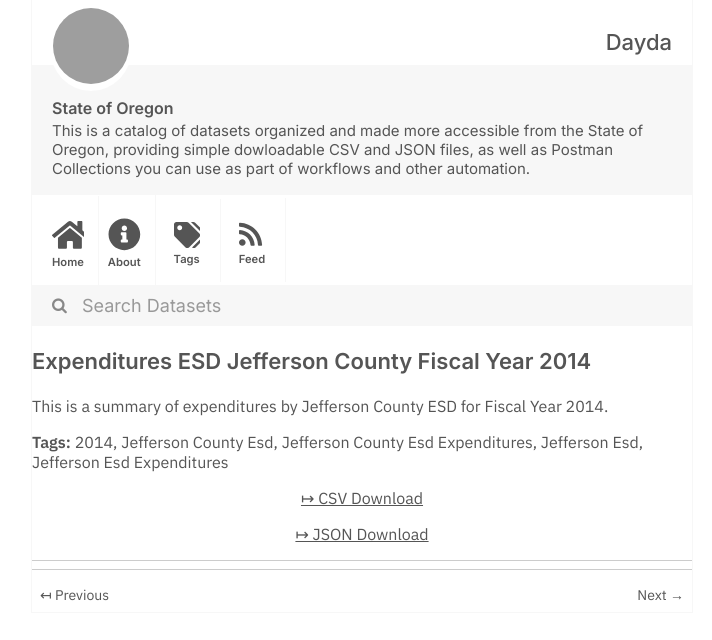
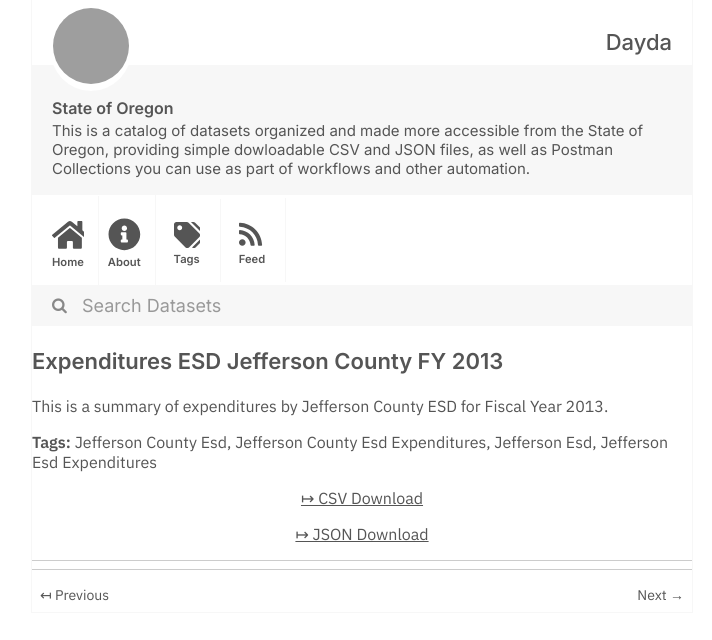
Before and after one commit to dayda-entities/state-of-oregon, a Jekyll site: the page built from _posts/2020-11-10-expenditures-esd-jefferson-cou.md, in a window 1280 px wide, cut to the strip 0-640 px from the top of the page. Shown: the whole strip, without its empty margins (278-990 px from the left). Built offline with Jekyll 4.4.1, drawn with Linux system fonts in a browser that asks for light colours; grey boxes are pictures that could not be loaded.

```diff
--- a/_posts/2020-11-10-expenditures-esd-jefferson-cou.md
+++ b/_posts/2020-11-10-expenditures-esd-jefferson-cou.md
@@ -1,20 +1,19 @@
 ---
-title: Expenditures ESD Jefferson County Fiscal Year 2014
-created: '2020-11-10T17:22:25.511393'
-modified: '2020-11-10T17:22:25.511404'
+title: Expenditures ESD Jefferson County FY 2013
+created: '2020-11-10T17:22:41.847971'
+modified: '2020-11-10T17:22:41.847983'
 state: active
 type: dataset
 tags:
-  - '2014'
   - Jefferson County Esd
   - Jefferson County Esd Expenditures
   - Jefferson Esd
   - Jefferson Esd Expenditures
 groups:
   - Local Government
-csv_url: 'https://data.oregon.gov/api/views/ehtn-9em3/rows.csv?accessType=DOWNLOAD'
-json_url: 'https://data.oregon.gov/api/views/ehtn-9em3/rows.json?accessType=DOWNLOAD'
+csv_url: 'https://data.oregon.gov/api/views/je4m-92wh/rows.csv?accessType=DOWNLOAD'
+json_url: 'https://data.oregon.gov/api/views/je4m-92wh/rows.json?accessType=DOWNLOAD'
 layout: post
 
 ---
-This is a summary of expenditures by Jefferson County ESD for Fiscal Year 2014.
+This is a summary of expenditures by Jefferson County ESD for Fiscal Year 2013.
```
